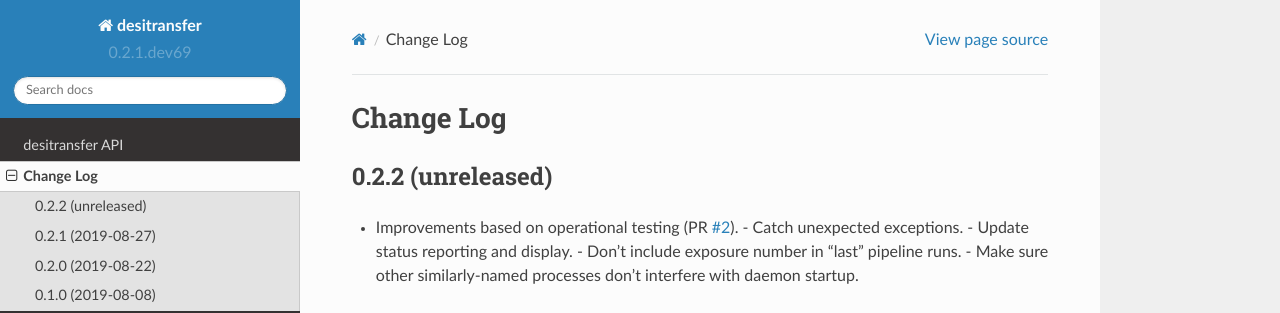
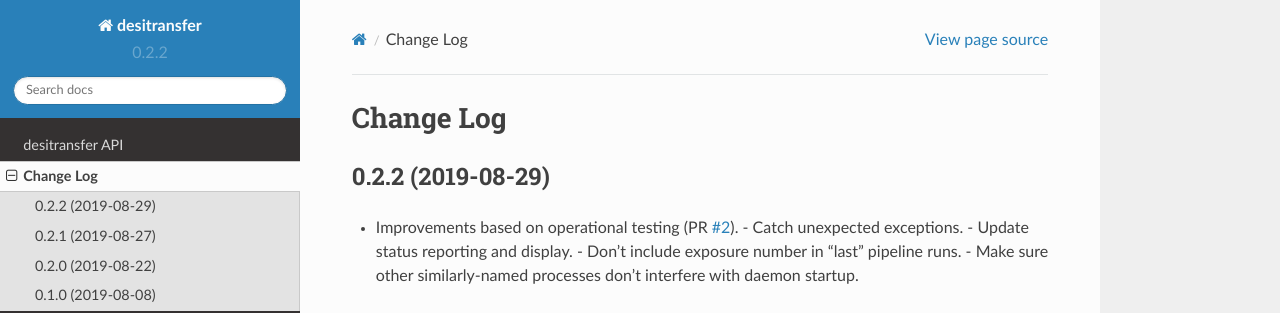
Before and after one commit to desihub/desitransfer, a Sphinx documentation site: the page built from doc/changes.rst, in a window 1280 px wide. Shown: the top 313 px of the page. Built offline with Sphinx 7.4.7 and the Read the Docs theme 2.0.0, drawn with Linux system fonts in a browser that asks for light colours.

Commit message:
preparing for next tag

```diff
--- a/doc/changes.rst
+++ b/doc/changes.rst
@@ -2,7 +2,7 @@
 Change Log
 ==========
 
-0.2.2 (unreleased)
+0.2.2 (2019-08-29)
 ------------------
 
 * Improvements based on operational testing (PR `#2`_).
--- a/py/desitransfer/_version.py
+++ b/py/desitransfer/_version.py
@@ -1 +1 @@
-__version__ = '0.2.1.dev69'
+__version__ = '0.2.2'
```
